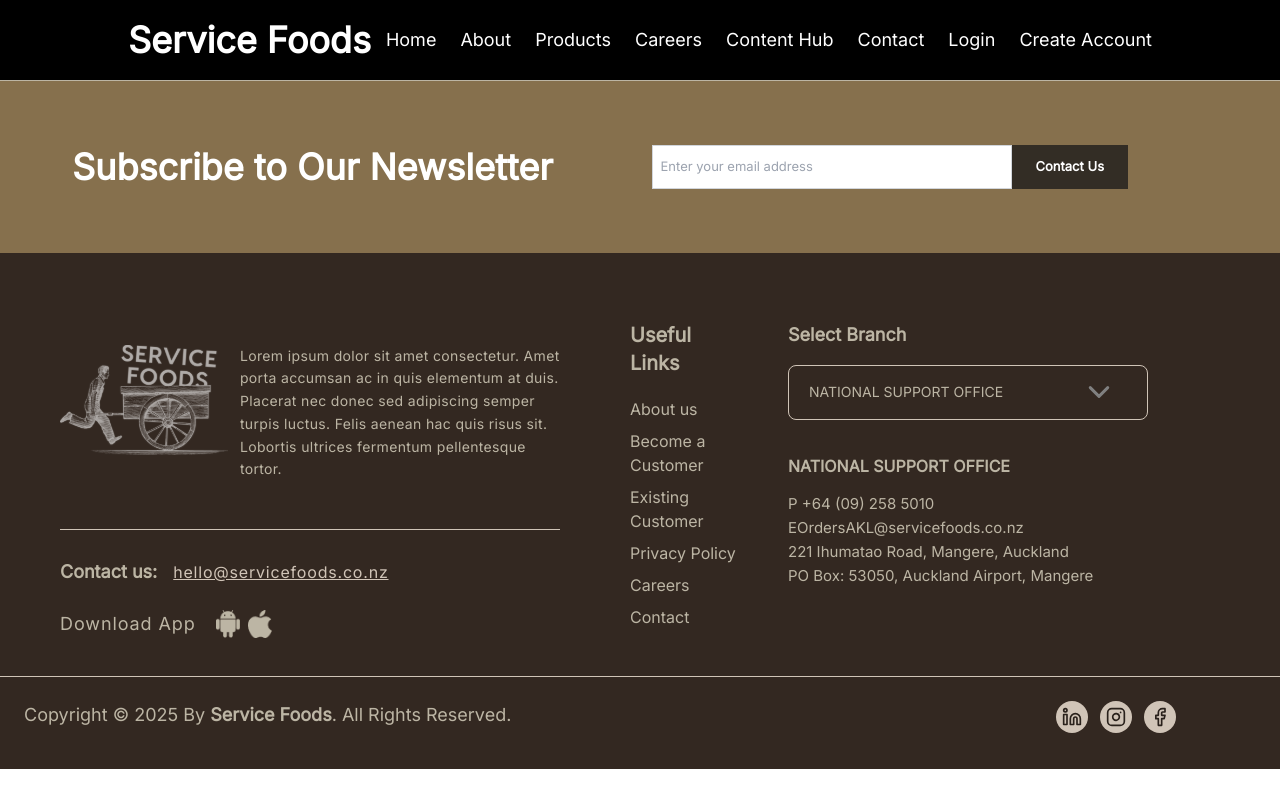
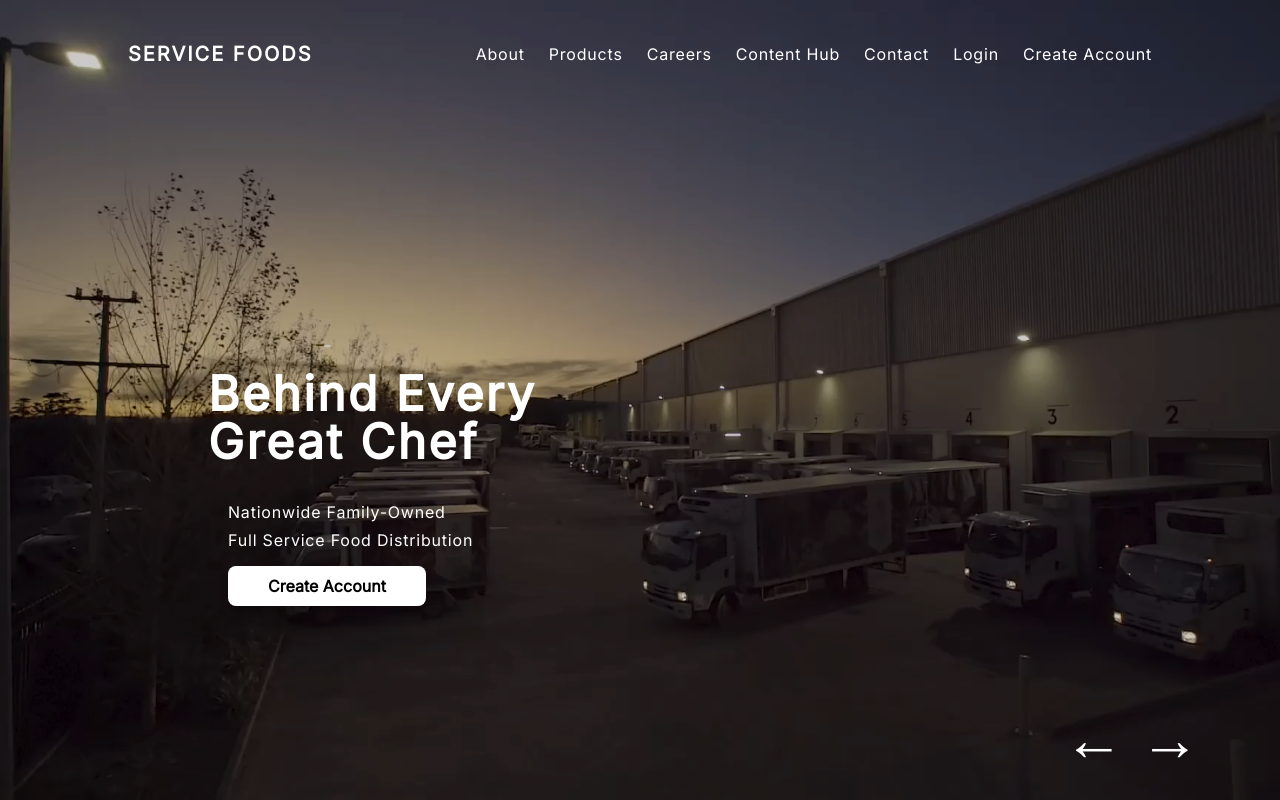
Before and after one commit to vanshikamadesya/service-food-ui, a React (Vite) app: page / in a window 1280 px wide. Shown: the top 800 px of the page. Built offline with nearby package versions, Linux system fonts and the light colour scheme.

Commit message:
Update merge home-page

```diff
--- a/src/components/Header.tsx
+++ b/src/components/Header.tsx
@@ -7,10 +7,12 @@ const Header = () => {
 
   return (
     <>
-      <header className="bg-black text-white py-5 px-6 md:px-10 lg:px-32">
+      <header className="fixed left-0 md:top-5  w-full z-40  text-white py-5 px-6 md:px-10 lg:px-32">
         <div className="container mx-auto flex justify-between items-center">
           {/* Logo */}
-          <h1 className="text-3xl md:text-4xl font-bold">Service Foods</h1>
+          <h1 className="text-3xl md:text-xl tracking-widest font-extrabold md:mr-6">
+            SERVICE FOODS
+          </h1>
 
           {/* Hamburger Menu - Mobile */}
           <button
@@ -22,12 +24,12 @@ const Header = () => {
 
           {/* Navigation - Desktop */}
           <nav className="hidden md:flex">
-            <ul className="flex space-x-6 text-lg font-medium">
-              <li>
+            <ul className="flex space-x-6 text-md font-inter tracking-wider">
+              {/* <li>
                 <Link to="/" className="hover:text-gray-400 transition">
                   Home
                 </Link>
-              </li>
+              </li> */}
               <li>
                 <Link to="/about" className="hover:text-gray-400 transition">
                   About
@@ -121,7 +123,6 @@ const Header = () => {
           </div>
         )}
       </header>
-
     </>
   );
 };
--- a/src/components/HomeContent/BgImage.tsx
+++ b/src/components/HomeContent/BgImage.tsx
@@ -3,28 +3,33 @@ import Button from "../Button";
 
 const BgImage = () => {
   return (
-    <div>
-      <div
-        className="bg-cover bg-center h-screen w-full"
-        style={{
-          backgroundImage: `url(${homeImage})`,
-        }}
-      >
-        <div className="flex justify-start items-center h-full bg-black bg-opacity-50 px-6 sm:px-10 md:px-16 lg:px-32">
-          <div className="mt-20 sm:mt-28 text-center sm:text-left">
-            <h1 className="text-white text-4xl sm:text-5xl md:text-6xl font-bold">
-              For every business <br className="hidden sm:block" /> big and
-              small
-            </h1>
-            <Button text="Create Account" bgColor="bg-white" textColor="text-black" className="mt-10" />
-          </div>
+    <div className="relative w-full h-screen overflow-hidden">
+      <img
+        src={homeImage}
+        alt="Home"
+        className="absolute inset-0 w-full h-full "
+      />
+      <div className="relative flex justify-start items-center h-full bg-opacity-50 px-6 sm:px-10 md:px-14 lg:px-32">
+        <div className=" sm:mt-28 text-center sm:text-left md:ml-20 ">
+          <h1 className="text-white text-4xl sm:text-5xl md:text-5xl font-bold tracking-wider md:mt-16">
+            Behind Every <br className="hidden sm:block" /> Great Chef
+          </h1>
+          <p className="text-white text-lg sm:text-xl md:text-[16px] mt-8 tracking-wider md:px-5 ">
+            Nationwide Family-Owned <br className="hidden sm:block" /> Full
+            Service Food Distribution
+          </p>
+          <Button
+            text="Create Account"
+            bgColor="bg-white"
+            textColor="text-black"
+            className="mt-3 md:ml-5"
+          />
         </div>
-
-        {/* Right-bottom arrows */}
-        <div className="absolute bottom-8 right-0 sm:right-20 flex space-x-3 sm:space-x-4">
-          <button className="text-white md:text-6xl sm:text-5xl  ">&larr;</button>
-          <button className="text-white md:text-6xl sm:text-5xl ">&rarr;</button>
-        </div>
+      </div>
+      {/* Right-bottom arrows */}
+      <div className="absolute bottom-8 right-0 sm:right-20 flex space-x-3 sm:space-x-4">
+        <button className="text-white md:text-6xl sm:text-5xl">&larr;</button>
+        <button className="text-white md:text-6xl sm:text-5xl">&rarr;</button>
       </div>
     </div>
   );
--- a/src/pages/Home.tsx
+++ /dev/null
@@ -1,14 +0,0 @@
-import Header from '../components/Header'
-
-const Home = () => {
-    return (
-      <div className="relative w-full h-screen bg-cover bg-center" style={{ backgroundImage: "url('/path-to-your-image.jpg')" }}>
-        <Header />
-        <div className="flex items-center justify-center h-full text-white text-4xl font-bold">
-          Welcome to Service Foods
-        </div>
-      </div>
-    );
-  };
-
-  export default Home;
--- a/src/routes.tsx
+++ b/src/routes.tsx
@@ -1,5 +1,6 @@
 import { createBrowserRouter } from "react-router-dom";
 import AppLayout from "./Layouts/AppLayout";
+import HomePage from "./pages/HomePage";
 
 export const router = createBrowserRouter(
   [
@@ -8,8 +9,8 @@ export const router = createBrowserRouter(
       element: <AppLayout />,
       children: [
         {
-            path: "/page2",
-            element: <p>hello '/page2'</p>
+            path: "",
+            element: <HomePage/>
         },
       ],
     },
```
Also changed, not shown: 1 other file (tests, documents, lock files or other folders).
